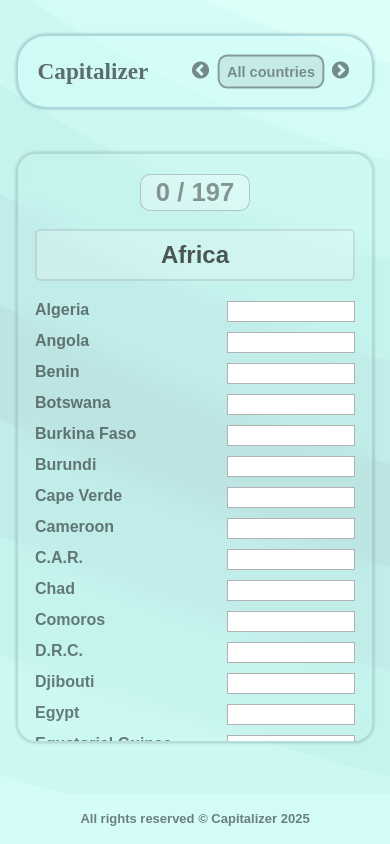
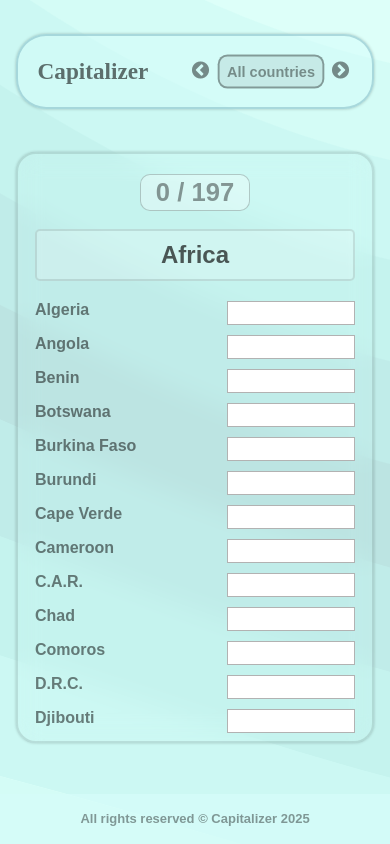
Before and after one commit to alecs007/Capitalizer, a React (Vite) app: page /all-countries in a window 390 px wide. Built offline with nearby package versions, Linux system fonts and the light colour scheme; a web font is replaced by a local one.

Commit message:
Modified

```diff
--- a/src/components/Footer/Footer.css
+++ b/src/components/Footer/Footer.css
@@ -8,7 +8,7 @@ footer {
   font-family: sans-serif;
   font-size: 13px;
   font-weight: 600;
-  color: #0000007e;
+  color: rgba(0, 0, 0, 0.4);
   backdrop-filter: blur(0px) saturate(100%);
   -webkit-backdrop-filter: blur(0px) saturate(100%);
   background-color: rgba(214, 252, 250, 0.7);
--- a/src/pages/all_countries/AllCountries.css
+++ b/src/pages/all_countries/AllCountries.css
@@ -87,6 +87,7 @@
   }
   .countries_input {
     width: 40%;
+    font-size: 16px;
   }
   .countries {
     width: 320px;
```
